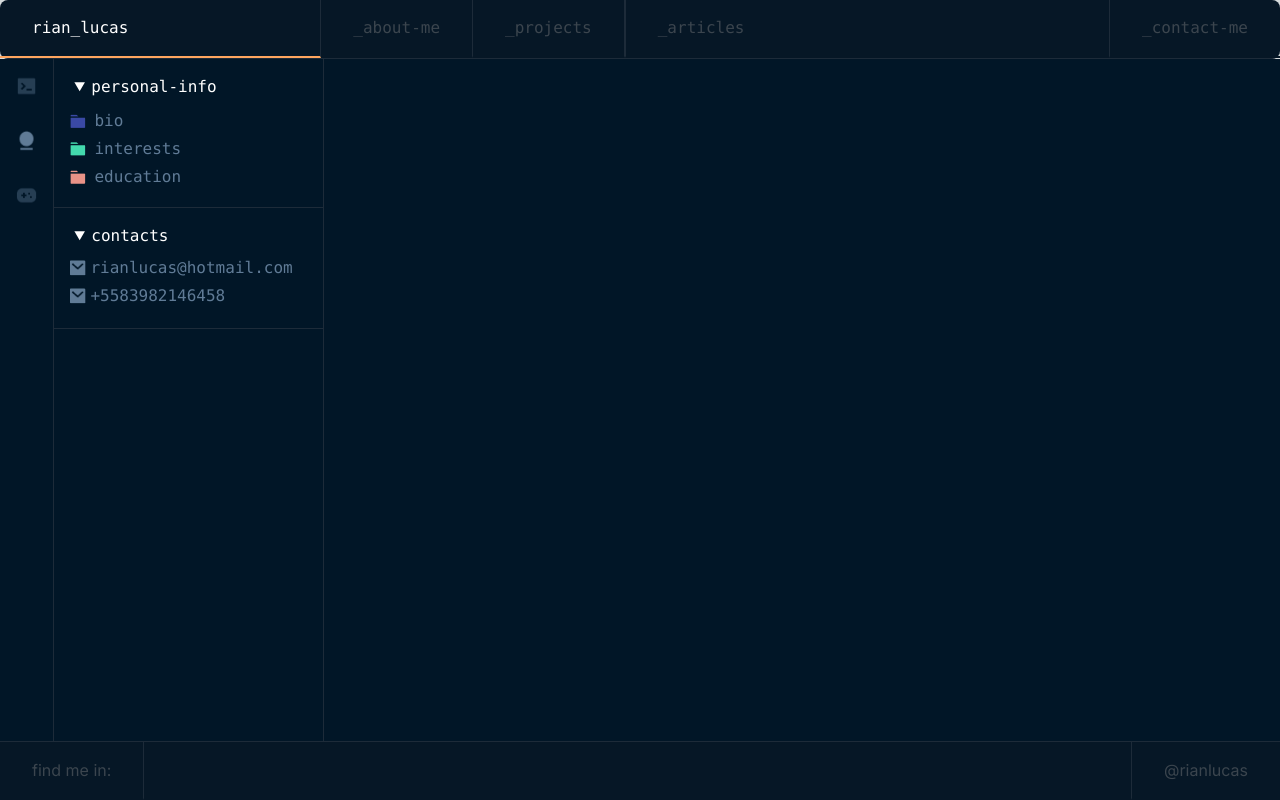
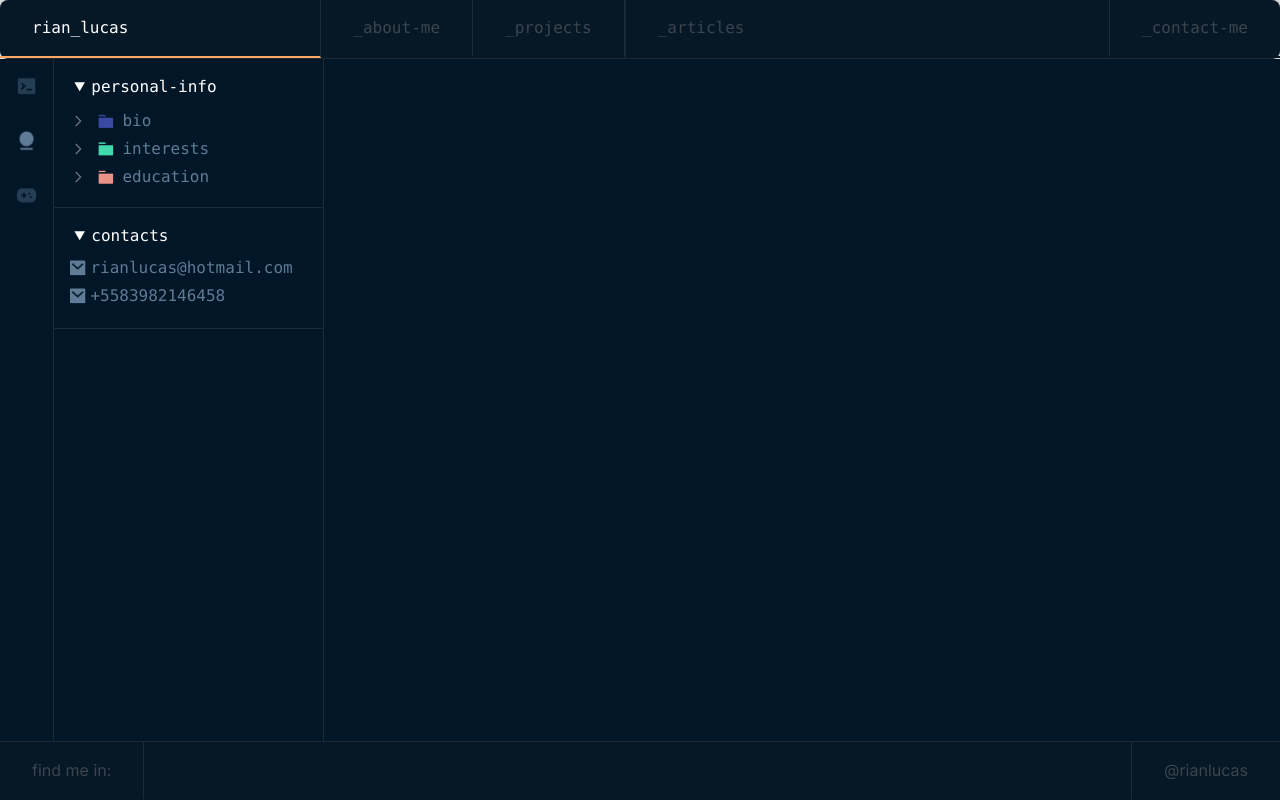
Before and after one commit to rianlucas/my-portfolio, a Next.js app in the folder Next/portfolio/: page /aboutMe/1 in a window 1280 px wide. Built offline with nearby package versions, Linux system fonts and the light colour scheme.

Commit message:
style: make arrow rotate when click on folders nav bar

```diff
--- a/Next/portfolio/app/Components/aboutMe/FoldersInfo.tsx
+++ b/Next/portfolio/app/Components/aboutMe/FoldersInfo.tsx
@@ -1,7 +1,9 @@
-import MarkDown  from '../../assets/icons/Markdown.png'
-import Link from 'next/link';
-import Image, { StaticImageData } from 'next/image'
+"use client";
 
+import MarkDown from "../../assets/icons/Markdown.png";
+import Link from "next/link";
+import Image, { StaticImageData } from "next/image";
+import { useState } from "react";
 
 interface FaqSidebar {
   folder: StaticImageData;
@@ -9,25 +11,53 @@ interface FaqSidebar {
   detailsDescription: string;
 }
 
-export default function FaqSidebar (props: FaqSidebar) {
+export default function FaqSidebar(props: FaqSidebar) {
+  const [isActive, SetIsActive] = useState(false);
+
+  function handleActive() {
+    SetIsActive(!isActive);
+  }
+
   return (
-    <div className='pl-4 py-[0.125rem] '>
+    <div className="py-[0.125rem] pl-4 ">
       <details>
-        <summary className='flex items-center'>
-          <i className='pr-2'>
+        <summary
+          className="flex cursor-pointer items-center hover:text-white"
+          onClick={handleActive}
+        >
+          <svg
+            className={`mr-3 h-4 w-4 text-gray-500 transition-all  ${isActive ? "rotate-90 transform" : ""}`}
+            fill="none"
+            stroke="currentColor"
+            viewBox="0 0 24 24"
+            xmlns="http://www.w3.org/2000/svg"
+          >
+            <path
+              strokeLinecap="round"
+              strokeLinejoin="round"
+              strokeWidth="2"
+              d={"M9 5l7 7-7 7"}
+            ></path>
+          </svg>
+
+          <i className="pr-2">
             <Image src={props.folder} alt="" />
           </i>
-          <p className="hover:text-white transition-all cursor-pointer">{props.summaryText}</p>
+          <p className="transition-all ">{props.summaryText}</p>
         </summary>
 
-        <div className='flex items-center pl-7 py-1'>
-          <i className='pr-2'>
+        <div className="flex items-center py-1 pl-7">
+          <i className="pr-2">
             <Image src={MarkDown} alt="" />
           </i>
-          <Link href='/aboutMe/PersonalInfo' className="hover:text-gray-300 cursor-pointer transition-all">{props.detailsDescription}</Link>
+          <Link
+            href="/aboutMe/PersonalInfo"
+            className="cursor-pointer transition-all hover:text-gray-300"
+          >
+            {props.detailsDescription}
+          </Link>
         </div>
-
       </details>
     </div>
-  )
+  );
 }
```
